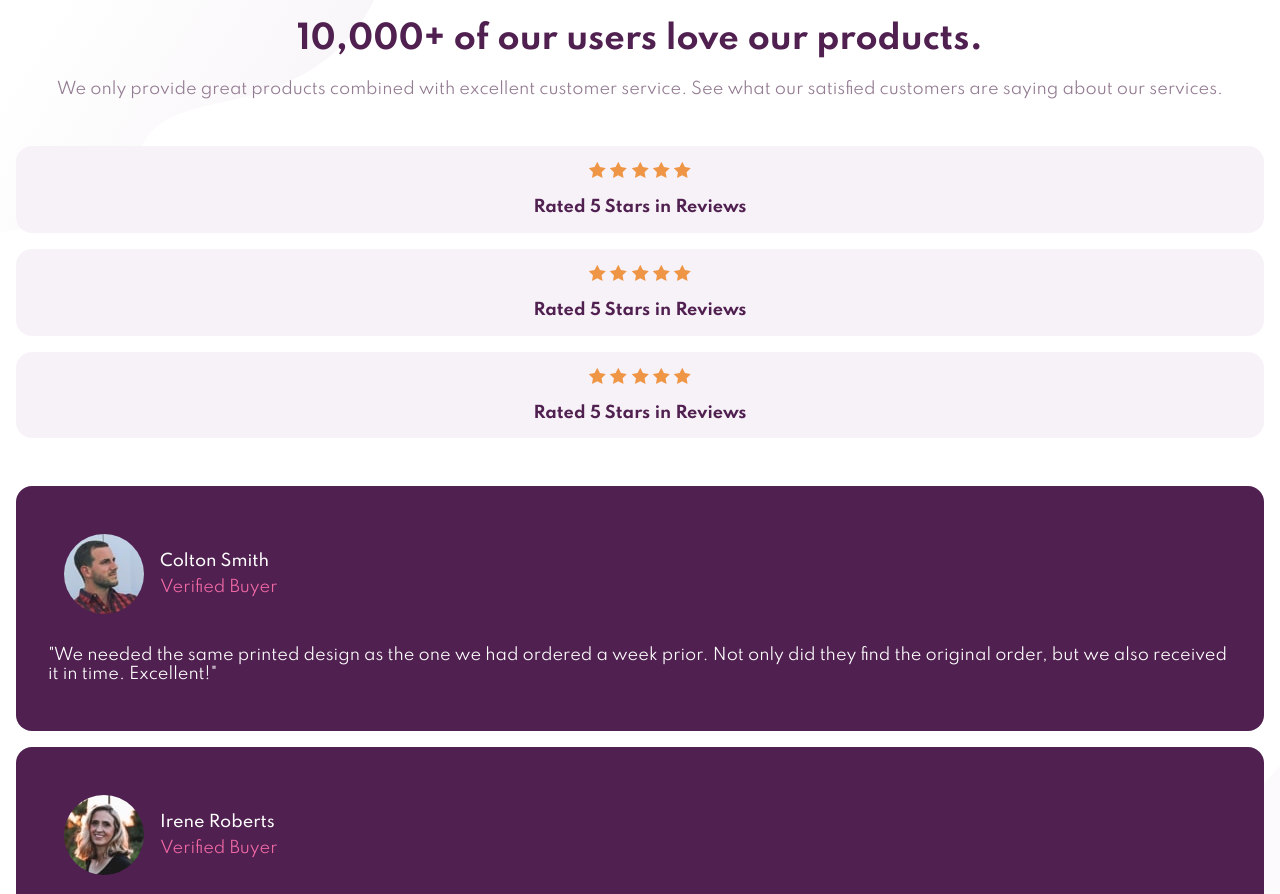
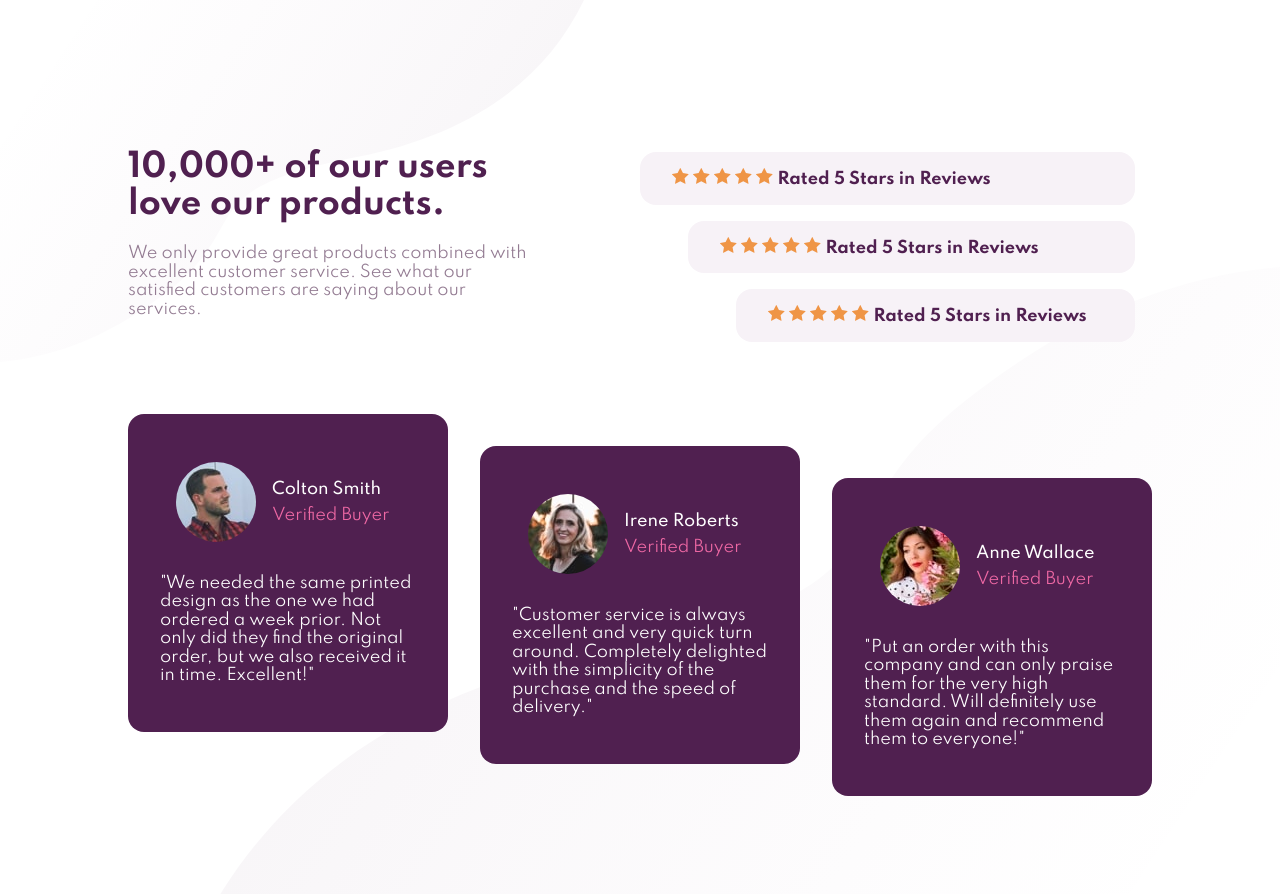
Before and after one commit to Nachito2002/social-proof-section, a plain HTML site: page index.html in a window 1280 px wide. Shown: the top 894 px of the page. Drawn offline with Linux system fonts and the light colour scheme.

Commit message:
Media queries add

```diff
--- /dev/null
+++ b/css/main-desktop.css
@@ -0,0 +1,63 @@
+@media (min-width: 1024px) {
+	body {
+		margin: 10vw;
+		align-items: center;
+		background-image: url("./../images/bg-pattern-top-desktop.svg"),
+		url("./../images/bg-pattern-bottom-desktop.svg");
+		background-repeat: no-repeat;
+		background-position: top left, bottom right;
+	}
+
+	.header {
+		display: flex;
+		flex-direction: row;
+		align-items: center;
+	}
+
+	.header__text {
+		width: 40%;
+		margin-right: 10%;
+	}
+
+	.header__title,
+	.header__description {
+		text-align: left;
+	}
+
+	.rates__rate {
+		padding-left: 2rem;
+		padding-right: 3rem;
+	}
+
+	.rates__rate:nth-child(2) {
+		margin-left: 3rem;
+	}
+
+	.rates__rate:last-child {
+		margin-left: 6rem;
+	}
+
+	.rates__stars,
+	.rates__text {
+		display: inline;
+	}
+
+	.main {
+		display: flex;
+		flex-direction: row;
+		justify-content: space-between;
+	}
+
+	.article {
+		width: 25%;
+		height: max-content;
+	}
+
+	.article:nth-child(2) {
+		margin-top: 2rem;
+	}
+
+	.article:last-child {
+		margin-top: 4rem;
+	}
+}
--- a/css/main.css
+++ b/css/main.css
@@ -8,6 +8,10 @@ body {
 	url("./../images/bg-pattern-bottom-mobile.svg");
 	background-repeat: no-repeat;
 	background-position: top left, bottom right;
+}
+
+.header {
+	margin-bottom: 3rem;
 }
 
 .header__title {
@@ -29,10 +33,6 @@ body {
 
 .rates__rate:not(:last-child) {
 	margin-bottom: 1rem;
-}
-
-.rates__rate:last-child {
-	margin-bottom: 3rem;
 }
 
 .rates__stars {
--- a/index.html
+++ b/index.html
@@ -7,6 +7,7 @@
 	<meta name="description" content="Social Proof Section mockup">
 	<link rel="stylesheet" href="./css/normalize.css">
 	<link rel="stylesheet" href="./css/main.css">
+	<link rel="stylesheet" href="./css/main-desktop.css">
 	<link rel="icon" href="./images/favicon-32x32.png">
 	<title>Social Proof Section</title>
 </head>
```
